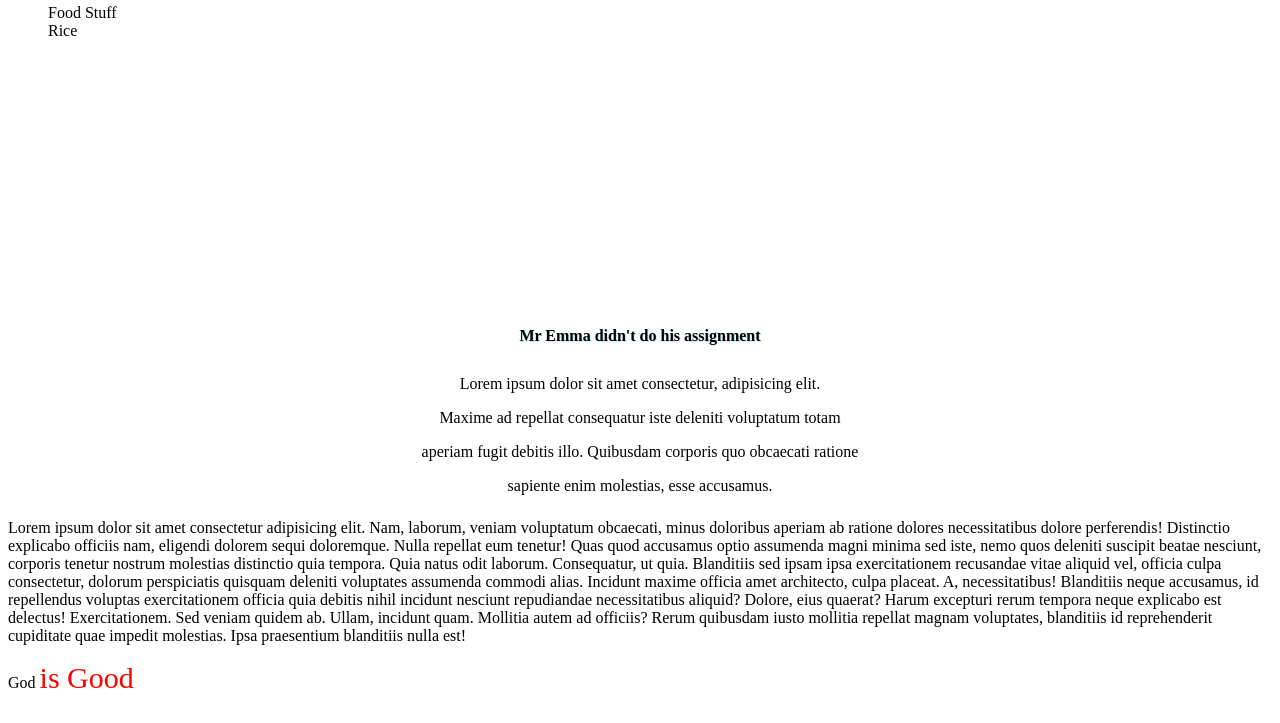
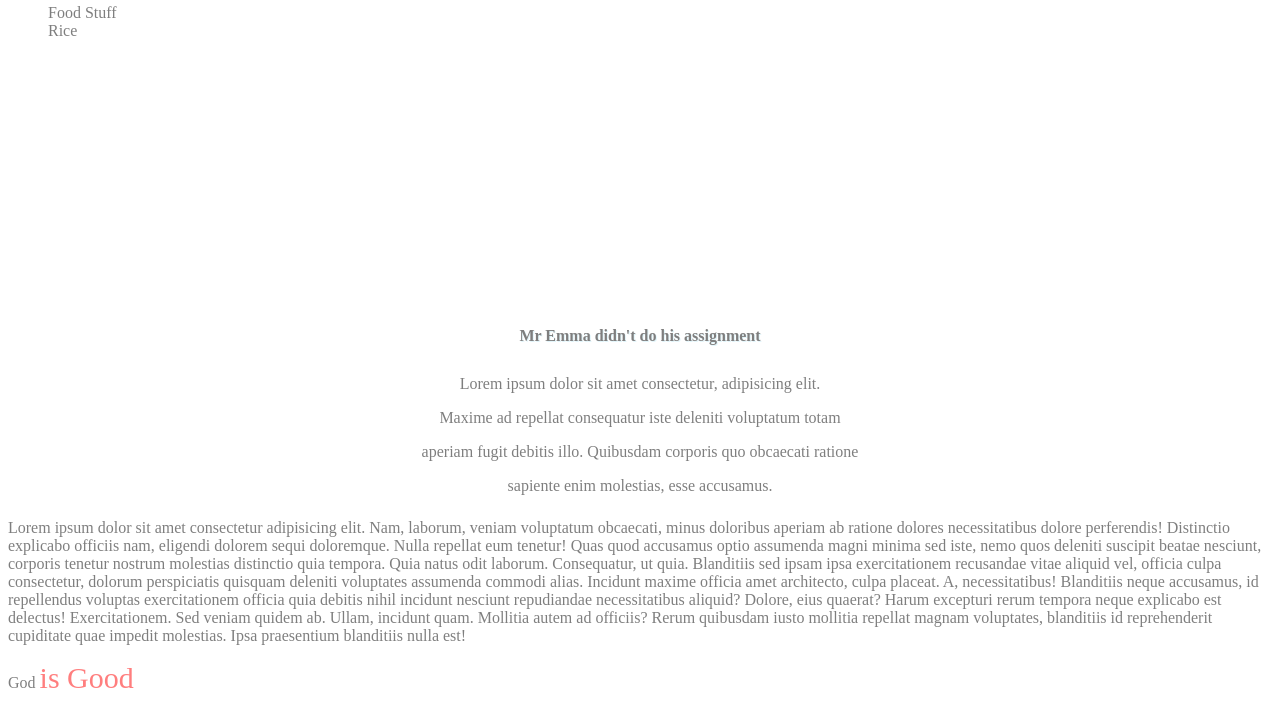
Before and after one commit to OYEBODEPRECIOUS/Class-Collab, a plain HTML site: page index.html in a window 1280 px wide. Shown: the part 77-800 px from the top of the page. Drawn offline with Linux system fonts and the light colour scheme; a web font is replaced by a local one.

Commit message:
added opacity

```diff
--- a/style.css
+++ b/style.css
@@ -1,8 +1,9 @@
 @import url('https://fonts.googleapis.com/css2?family=Ga+Maamli&display=swap');
 
-/* body{
-    height: 1500px;
-} */
+body{
+    /* height: 1500px; */
+    opacity: 0.5;
+}
 /* Font Style */
 .text_style{
     font-size: 30px;
```
